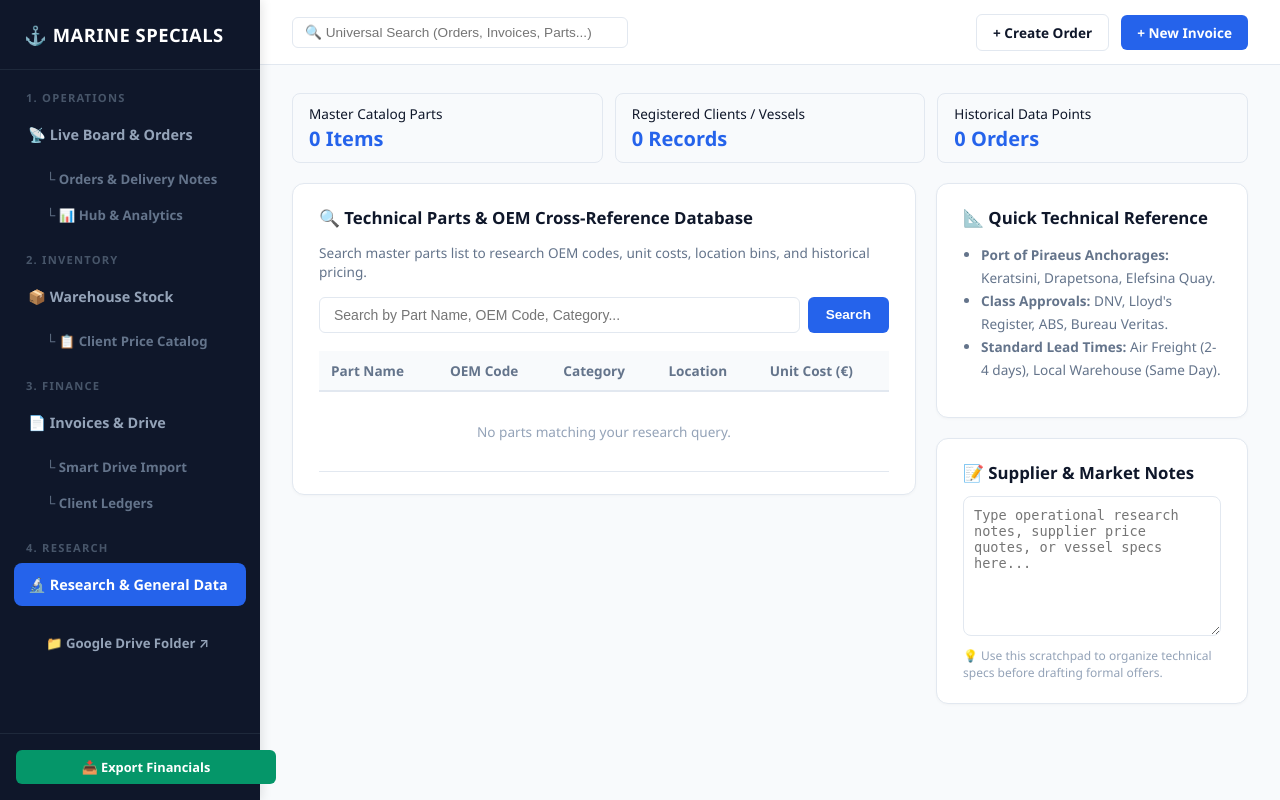
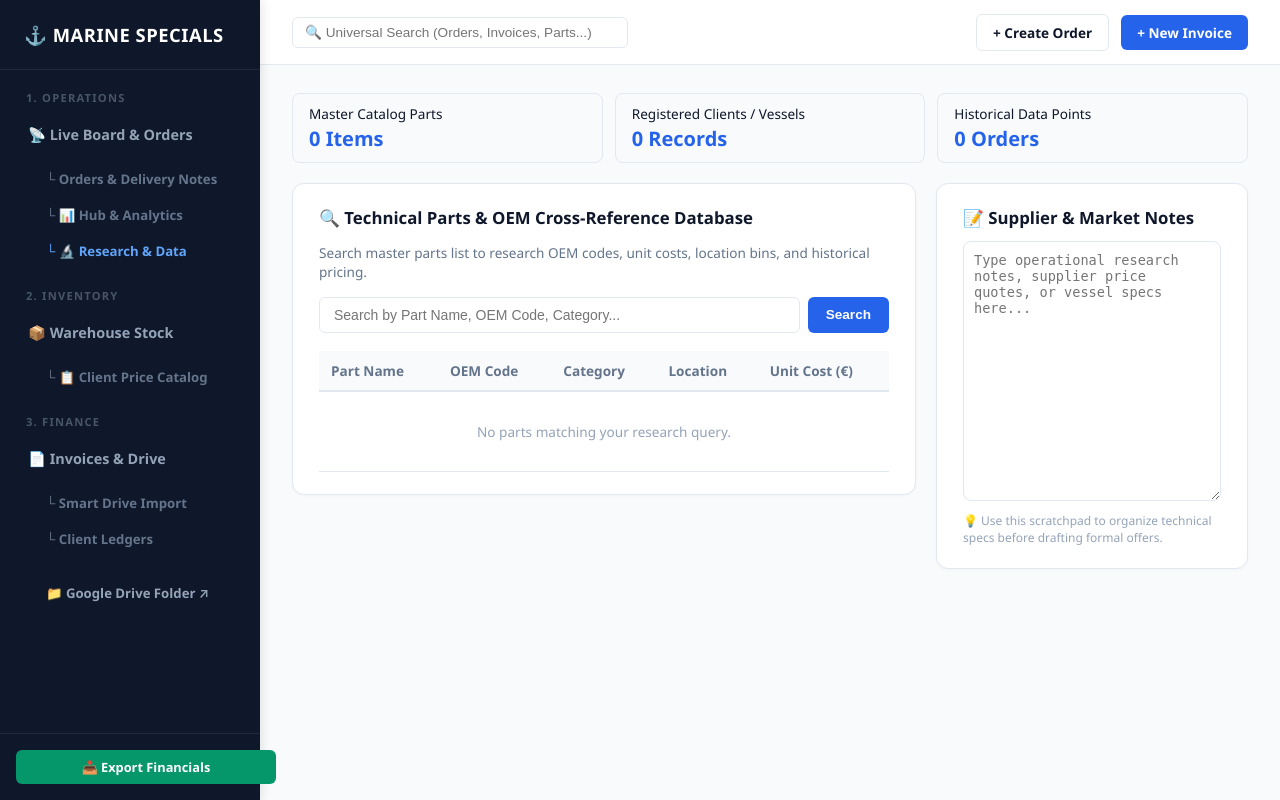
Before and after one commit to marinespecials/marine-parts-tracker, a Django app: page /research/ in a window 1280 px wide. Run offline with Django 5.2, Linux system fonts and the light colour scheme; data that the repository does not hold is empty.

Commit message:
Removed Quick Technical Reference card and cleaned up sidebar navigation

```diff
--- a/finance/templates/finance/base.html
+++ b/finance/templates/finance/base.html
@@ -234,6 +234,10 @@
                 <a href="{% url 'app_hub' %}" class="sub-nav-item {% if request.resolver_match.url_name == 'app_hub' or request.resolver_match.url_name == 'hub' %}active{% endif %}">
                     <span>└ 📊 Hub & Analytics</span>
                 </a>
+
+                <a href="{% url 'research_hub' %}" class="sub-nav-item {% if request.resolver_match.url_name == 'research_hub' %}active{% endif %}">
+                    <span>└ 🔬 Research & Data</span>
+                </a>
             </div>
 
             <!-- CORE VIEW 2: WAREHOUSE STOCK & CATALOG -->
@@ -262,15 +266,6 @@
                 </a>
                 <a href="{% url 'client_list' %}" class="sub-nav-item {% if request.resolver_match.url_name == 'client_list' or request.resolver_match.url_name == 'client_ledger' %}active{% endif %}">
                     <span>└ Client Ledgers</span>
-                </a>
-            </div>
-
-            <!-- CORE VIEW 4: RESEARCH & GENERAL DATA -->
-            <div class="menu-section">
-                <div class="menu-section-title">4. Research</div>
-
-                <a href="{% url 'research_hub' %}" class="nav-item {% if request.resolver_match.url_name == 'research_hub' %}active{% endif %}">
-                    <span>🔬 Research & General Data</span>
                 </a>
             </div>
 
--- a/tracker/templates/tracker/research.html
+++ b/tracker/templates/tracker/research.html
@@ -124,20 +124,11 @@
         </div>
     </div>
 
-    <!-- General Market & Technical Reference Side Panel -->
+    <!-- Supplier & Market Notes Side Panel -->
     <div>
         <div class="research-card">
-            <h3>📐 Quick Technical Reference</h3>
-            <ul style="font-size: 0.85rem; color: var(--text-secondary); padding-left: 18px; line-height: 1.7;">
-                <li><strong>Port of Piraeus Anchorages:</strong> Keratsini, Drapetsona, Elefsina Quay.</li>
-                <li><strong>Class Approvals:</strong> DNV, Lloyd's Register, ABS, Bureau Veritas.</li>
-                <li><strong>Standard Lead Times:</strong> Air Freight (2-4 days), Local Warehouse (Same Day).</li>
-            </ul>
-        </div>
-
-        <div class="research-card">
             <h3>📝 Supplier & Market Notes</h3>
-            <textarea placeholder="Type operational research notes, supplier price quotes, or vessel specs here..." style="width: 100%; height: 140px; padding: 10px; border-radius: 8px; border: 1px solid var(--border); font-size: 0.85rem; box-sizing: border-box; resize: vertical;"></textarea>
+            <textarea placeholder="Type operational research notes, supplier price quotes, or vessel specs here..." style="width: 100%; height: 260px; padding: 10px; border-radius: 8px; border: 1px solid var(--border); font-size: 0.85rem; box-sizing: border-box; resize: vertical;"></textarea>
             <div style="font-size: 0.75rem; color: #94A3B8; margin-top: 6px;">
                 💡 Use this scratchpad to organize technical specs before drafting formal offers.
             </div>
```
